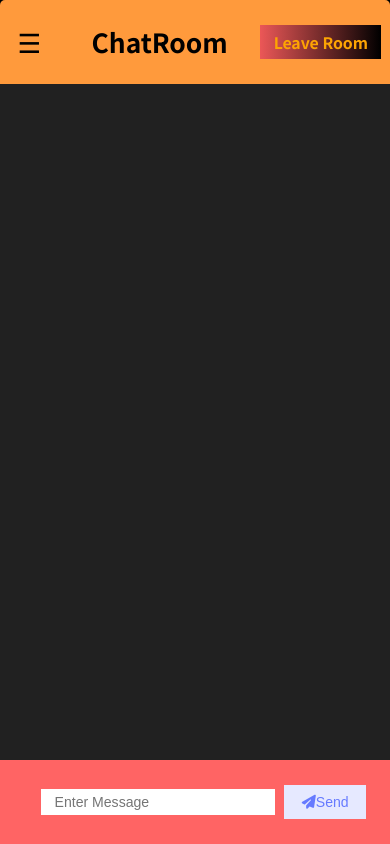
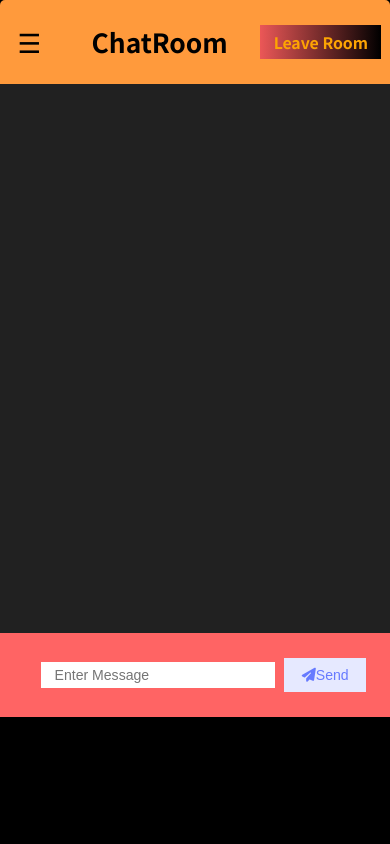
Before and after one commit to BansalSuhel/chat-room-app, a website: page public/chat.html in a window 390 px wide. Drawn offline with nearby package versions, Linux system fonts and the light colour scheme; no server answers.

Commit message:
mobile responsive

```diff
--- a/public/css/style.css
+++ b/public/css/style.css
@@ -223,8 +223,8 @@ body {
 @media (max-width: 800px) {
     .container {
         margin: 0;
-
-        grid-template-rows: 10vh 80vh 10vh;
+        overflow: hidden;
+        grid-template-rows: 10vh 65vh 10vh;
     }
     .header .menu-bar {
         display: flex;
```
